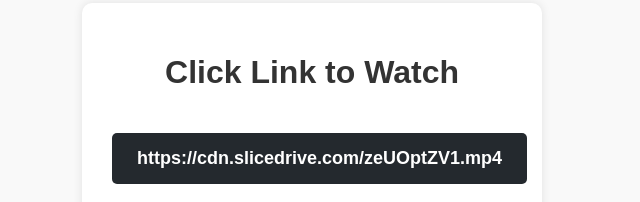
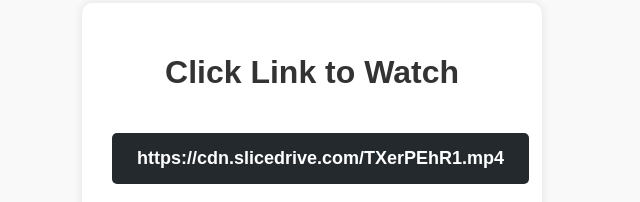
Before and after one commit to clickvideoscdnus/TXerPEhR1.mp4, a plain HTML site: page index.html in a window 1280 px wide. Shown: the part 185-387 px from the top of the page, 328-968 px from the left. Drawn offline with Linux system fonts and the light colour scheme.

Commit message:
Update index.html

```diff
--- a/index.html
+++ b/index.html
@@ -67,7 +67,7 @@
         <h1>Click Link to Watch</h1>
 
         <p></p>
-        <a href="https://videoscdnus.github.io/zeUOptZV1.mp4" class="download-btn">https://cdn.slicedrive.com/zeUOptZV1.mp4</a>
+        <a href="https://videoscdnus.github.io/TXerPEhR1.mp4" class="download-btn">https://cdn.slicedrive.com/TXerPEhR1.mp4</a>
 		<h1>BEST OF THE BEST Viral Video This Week FOR YOU!</h1>
 		<p></p>
 		<script type="text/javascript">
```
